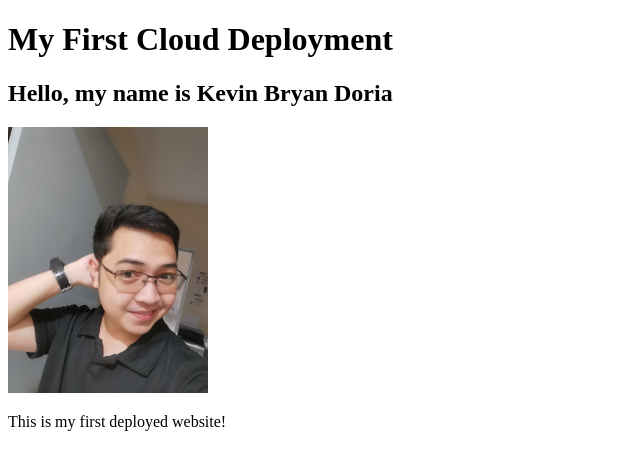
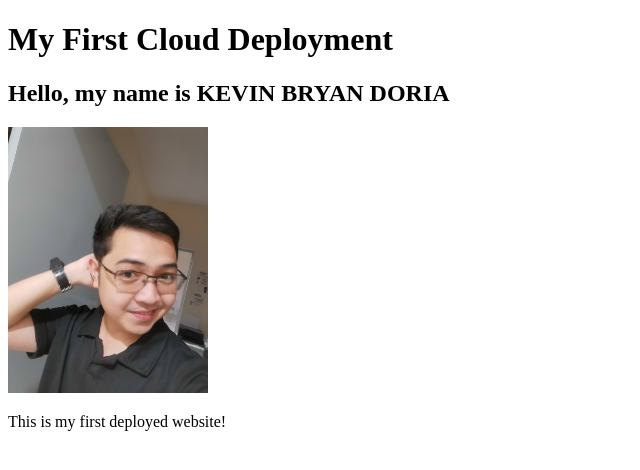
Before and after one commit to kevinbryandoria/Cloud-DevOps-Basics-Output, a plain HTML site: page index.html in a window 1280 px wide. Shown: the whole page, without its empty margins (0-640 px from the left). Drawn offline with Linux system fonts and the light colour scheme.

Commit message:
Update index.html

```diff
--- a/index.html
+++ b/index.html
@@ -7,8 +7,9 @@
 
 	<body>
 		<h1>My First Cloud Deployment</h1>
-		<h2>Hello, my name is Kevin Bryan Doria</h2>
+		<h2>Hello, my name is KEVIN BRYAN DORIA</h2>
 		<img src="Bryy Photo.jpg" width="200"/>
 		<p>This is my first deployed website!</p>
 	</body>
+
 </html>
```
